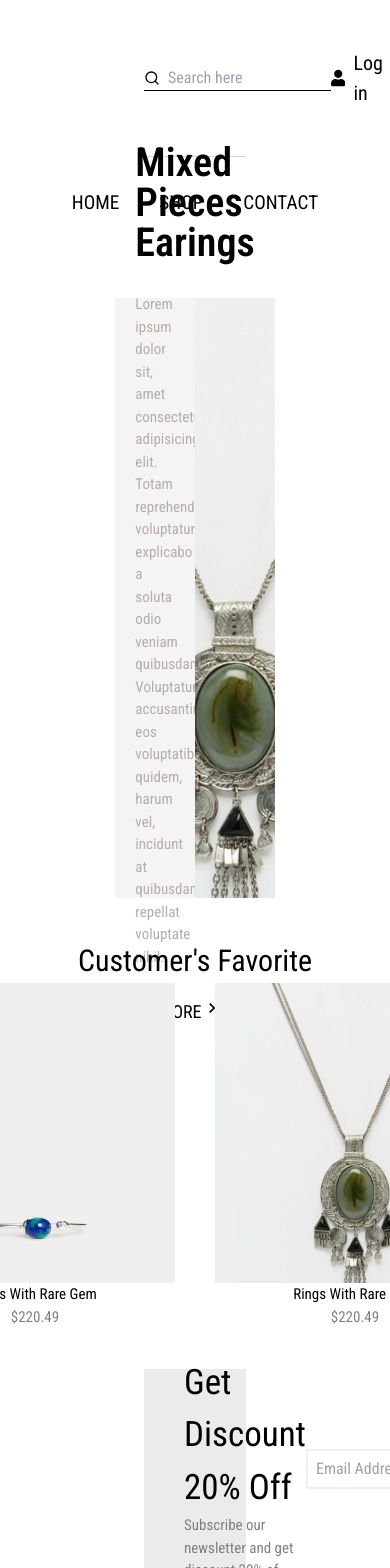
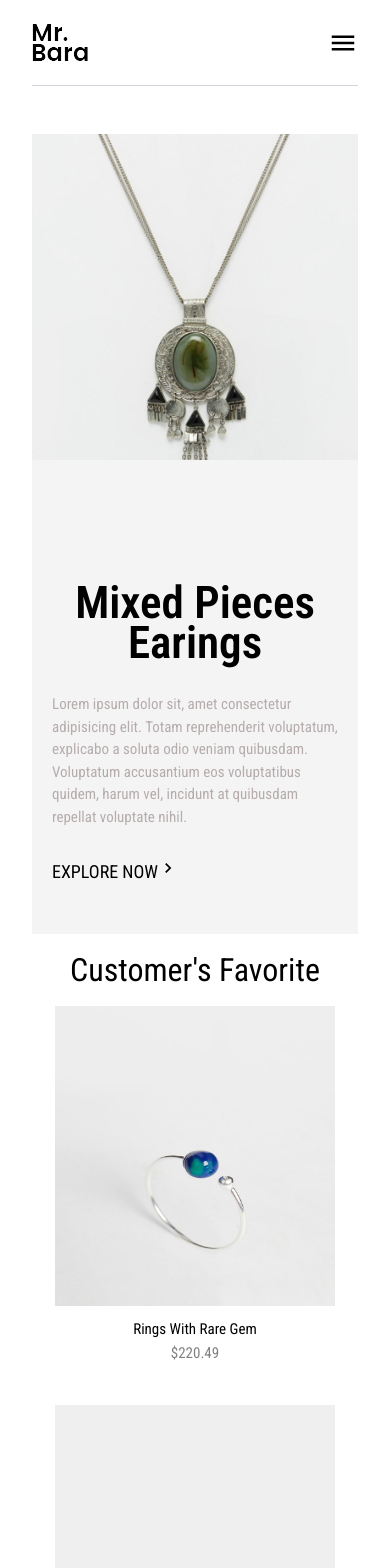
Before and after one commit to ojogoddy/EcommerceInt, a React (Vite) app: page / in a window 390 px wide. Shown: the top 1568 px of the page. Built offline with nearby package versions, Linux system fonts and the light colour scheme.

Commit message:
Godwin-shopPage-Header-footer-responsive

```diff
--- a/src/component/block/Footer.tsx
+++ b/src/component/block/Footer.tsx
@@ -6,7 +6,7 @@ import { TiSocialGooglePlus } from "react-icons/ti";
 const Footer = () => {
   return (
     <div className="mt-[5rem]">
-      <div className='flex items-center justify-between px-[9rem] py-[3rem] border-t-[1px] border-gray-300'>
+      <div className='flex items-center justify-between px-[9rem] py-[3rem] border-t-[1px] border-gray-300 sm:flex-col sm:space-y-5 sm:px-[2rem] md:px-[3rem]'>
         <div className=" flex items-center gap-x-6">
           <div className=" cursor-pointer">POLICY</div>
           <div className=" cursor-pointer">TERMS & CONDITIONS</div>
--- a/src/component/block/Header.tsx
+++ b/src/component/block/Header.tsx
@@ -1,22 +1,25 @@
-import React from 'react'
+import React, { useState } from 'react'
 import logo from "../../assets/logo.png"
 import {FaUser} from "react-icons/fa"
 import { FiSearch } from "react-icons/fi";
 import { AiOutlineShoppingCart } from "react-icons/ai";
 import {Link} from "react-router-dom"
+import {MdMenu} from "react-icons/md"
 
 
 const Header:React.FC = () => {
+  const [activeLink, setActiveLink] = useState("")
+  const [menuBar, setMenuBar] = useState(false)
   return (
     <div>
-        <div className='flex items-center justify-between mx-[9rem] py-[3rem] border-b-[1px] border-gray-300'>
-            <div className="flex items-center gap-x-2 border-b-[1px]   border-black">
+        <div className='flex items-center justify-between mx-[9rem] py-[3rem] border-b-[1px] border-gray-300 sm:mx-[2rem] sm:py-[1.5rem] md:mx-[3rem]'>
+            <div className="flex items-center gap-x-2 border-b-[1px]   border-black sm:hidden">
             <FiSearch/>
             <input type="text" placeholder='Search here' className='  outline-none '/>
             </div>
             <Link to="/">
             <img src={logo} alt="" /></Link>
-            <div className="flex items-center gap-x-4 text-[1.25rem]">
+            <div className="flex items-center gap-x-4 text-[1.25rem] sm:hidden">
               <Link to="/auth-page">
                 <div className=" flex items-center gap-x-2 ">
                   <FaUser />
@@ -33,17 +36,62 @@ const Header:React.FC = () => {
                 $0.00
               </div></Link>
             </div>
+            <div className=" hidden sm:flex md:hidden" onClick={()=> setMenuBar(!menuBar)} >
+              <MdMenu size="30px"/>
+
+              {menuBar && (
+                <div className="absolute left-0 p-4 top-[84px] w-full bg-slate-100 pb-6 flex flex-col space-y-5">
+
+<div className="   text-[1rem]">
+            <Link to="/">
+              <div onClick={()=> setActiveLink("home")} className={`p-4 ${activeLink === "home" ? "text-gray-400" : "text-black"}`}>HOME</div>
+            </Link>
+            <Link to="shop">
+              <div onClick={()=> setActiveLink("shop")} className={`p-4 ${activeLink === "shop" ? "text-gray-400" : "text-black"}`}>SHOP</div>
+            </Link>
+            <Link to="contact">
+              <div onClick={()=> setActiveLink("contact")} className={`p-4 ${activeLink === "contact" ? "text-gray-400" : "text-black"}`}>CONTACT</div>
+            </Link>
+          </div>
+
+                  <div className="flex flex-col gap-x-4 text-[1.25rem]">
+              <Link to="/auth-page">
+                <div className=" flex items-center p-4 gap-x-2 ">
+                  <FaUser />
+                  Log in
+                </div>
+              </Link>
+
+              <Link to="cart">
+              <div className=" flex items-center p-4 gap-x-2">
+                <div className="relative text-[30px]">
+                <AiOutlineShoppingCart/>
+                <div className="absolute bg-red-600 w-5 h-5 left-4 top-4 flex items-center justify-center rounded-full mx-auto text-white text-[0.9rem] ">0</div>
+                </div>
+                $0.00
+              </div>
+              </Link>
+            </div>
+
+            <div className="flex items-center p-4 gap-x-2 border-b-[1px] ">
+                    <FiSearch/>
+                  <input type="text" placeholder='Search here' className=' bg-transparent  outline-none '/>
+                  </div>
+              </div>
+
+              )}
+            </div>
         </div>
         <div className="">
-          <div className="flex items-center justify-center space-x-10 my-8 text-[1.2rem]">
+          <div className="flex items-center justify-center space-x-10 my-8 text-[1.2rem] sm:text-[1rem] sm:space-x-6 sm:hidden">
             <Link to="/">
-              <div className="">HOME</div>
+              <div onClick={()=> setActiveLink("home")} className={activeLink === "home" ? "text-gray-400" : "text-black"}>HOME</div>
             </Link>
             <Link to="shop">
-              <div className="">SHOP</div>
+              <div onClick={()=> setActiveLink("shop")} className={activeLink === "shop" ? "text-gray-400" : "text-black"}>SHOP</div>
             </Link>
             <Link to="contact">
-              <div className="">CONTACT</div>
+              <div onClick={()=> setActiveLink("contact")} className={activeLink === "contact" ? "text-gray-400" : "text-black"}>CONTACT</div>
             </Link>
           </div>
         </div>
--- a/src/component/pages/Home.tsx
+++ b/src/component/pages/Home.tsx
@@ -8,19 +8,16 @@ import { Link } from 'react-router-dom';
 
 const Home:React.FC = () => {
   return (
-    <div className='bg-[#ffffff] text-[black] gap-10 items-center flex justify-center flex-col  over  mx-[9rem] py-[3rem] '>
-        <div className='flex items-center justify-center bg-[#f4f4f4] '>
-            <div className='h-[600px] w-[50%] bg-[#f4f4f4] p-5 flex gap-[30px] flex-col justify-center text-[50px]'>
+    <div className='bg-white text-[black] items-center flex justify-center flex-col mx-[9rem] py-[3rem] md:mx-[3rem] sm:mx-[2rem] '>
+        <div className='flex items-center justify-center bg-[#f4f4f4]  sm:flex-col-reverse '>
+            <div className='h-[600px] w-[50%] sm:w-full sm:h-[400px] bg-[#f4f4f4] p-5 flex gap-[30px] flex-col justify-center text-[50px]'>
                 <div className=''>
-                    <h2 className='text-[40px] text-left leading-10 font-semibold'>
+                    <div className='text-[40px] sm:text-[45px] text-left leading-10 font-semibold sm:text-center'>
                         Mixed Pieces
-                        <p>Earings</p>
-                    </h2>
+                        Earings
+                    </div>
 
                 </div>
-
-
-
                         <p className='text-[15px] text-[#b6acac]'>
                             Lorem ipsum dolor sit, amet consectetur adipisicing elit. Totam reprehenderit voluptatum,
                             explicabo a soluta odio veniam quibusdam. Voluptatum accusantium eos voluptatibus quidem,
@@ -37,8 +34,6 @@ const Home:React.FC = () => {
                             EXPLORE NOW
 
                         </h3>
-
-
                       <Link to="cart"><div className='text-[black] text-[20px] flex items-center'>
 
                           <MdNavigateNext />
@@ -47,8 +42,8 @@ const Home:React.FC = () => {
                 </div>
 
               </div>
-              <div className='h-[600px] w-[50%]'>
-                  <div className='h-[600px] '>
+              <div className='h-[600px] w-[50%] sm:w-full sm:h-[400px]'>
+                  <div className=' '>
                       <img className='w-[100%] h-[100%] object-cover '
                       src={Earings} alt="" />
 
@@ -59,13 +54,13 @@ const Home:React.FC = () => {
         </div>
 
 
-        <div className=' flex-col justify-center items-center gap-10'>
-            <div className='text-center '>
-              <h2 className='text-[30px]'>Customer's Favorite</h2>
+        <div className=' flex flex-col justify-center items-center '>
+            <div className='text-center text-[2rem] py-3 '>
+              Customer's Favorite
             </div>
 
-            <div className='flex gap-10 items-center justify-around cursor-pointer'>
-                <div>
+            <div className='flex gap-10 md:gap-5 md:flex-wrap sm:flex-wrap items-center justify-center cursor-pointer mb-5'>
+                <div className='sm:space-y-3'>
                     <div className='h-[300px] w-[280px]'>
                         <img className='w-[100%] h-[100%]'
                             src={D1} alt="" />
@@ -80,7 +75,7 @@ const Home:React.FC = () => {
                 </div>
 
 
-                <div>
+                <div className='sm:space-y-3'>
                     <div className='h-[300px] w-[280px]'>
                         <img className='w-[100%] h-[100%]'
                             src={D3} alt="" />
@@ -93,7 +88,7 @@ const Home:React.FC = () => {
 
                 </div>
 
-                <div>
+                <div className='sm:space-y-3'>
                     <div className='h-[300px] w-[280px]'>
                         <img className='w-[100%] h-[100%]'
                             src={Earings} alt="" />
@@ -106,7 +101,7 @@ const Home:React.FC = () => {
                 </div>
 
 
-               <div>
+               <div className='sm:space-y-3'>
                     <div className='h-[300px] w-[280px]'>
                         <img className='w-[100%] h-[100%]'
                             src={D4} alt="" />
@@ -122,16 +117,16 @@ const Home:React.FC = () => {
 
         </div>
 
-        <div className='w-[100%] h-[200px] bg-[#ebebeb] p-10 flex justify-between items-center'>
+        <div className='w-[100%] h-[200px] bg-[#ebebeb] p-10 sm:px-8 flex justify-between items-center sm:flex-wrap sm:h-full sm:space-y-4'>
           <div>
-            <h2 className='text-[35px]'>
+            <h2 className='text-[35px] sm:text-center'>
               Get Discount 20% Off
             </h2>
-            <p className='text-[15px] text-[grey]'>Subscribe our newsletter and get discount 20% of</p>
+            <p className='text-[15px] text-[grey] sm:text-center'>Subscribe our newsletter and get discount 20% off</p>
           </div>
 
-          <div className='flex items-center justify-center bg-white'>
-                <div className='w-[250px] h-[40px] border-2 border-[#efefef] flex items-center gap-5 p-2'>
+          <div className='flex items-center justify-center bg-white '>
+                <div className='w-[250px] h-[40px] border-2 border-[#efefef] flex items-center gap-5 p-2 sm:w-full'>
 
                  <input name="Email" type="Email" placeholder='Email Address' />
 
```
